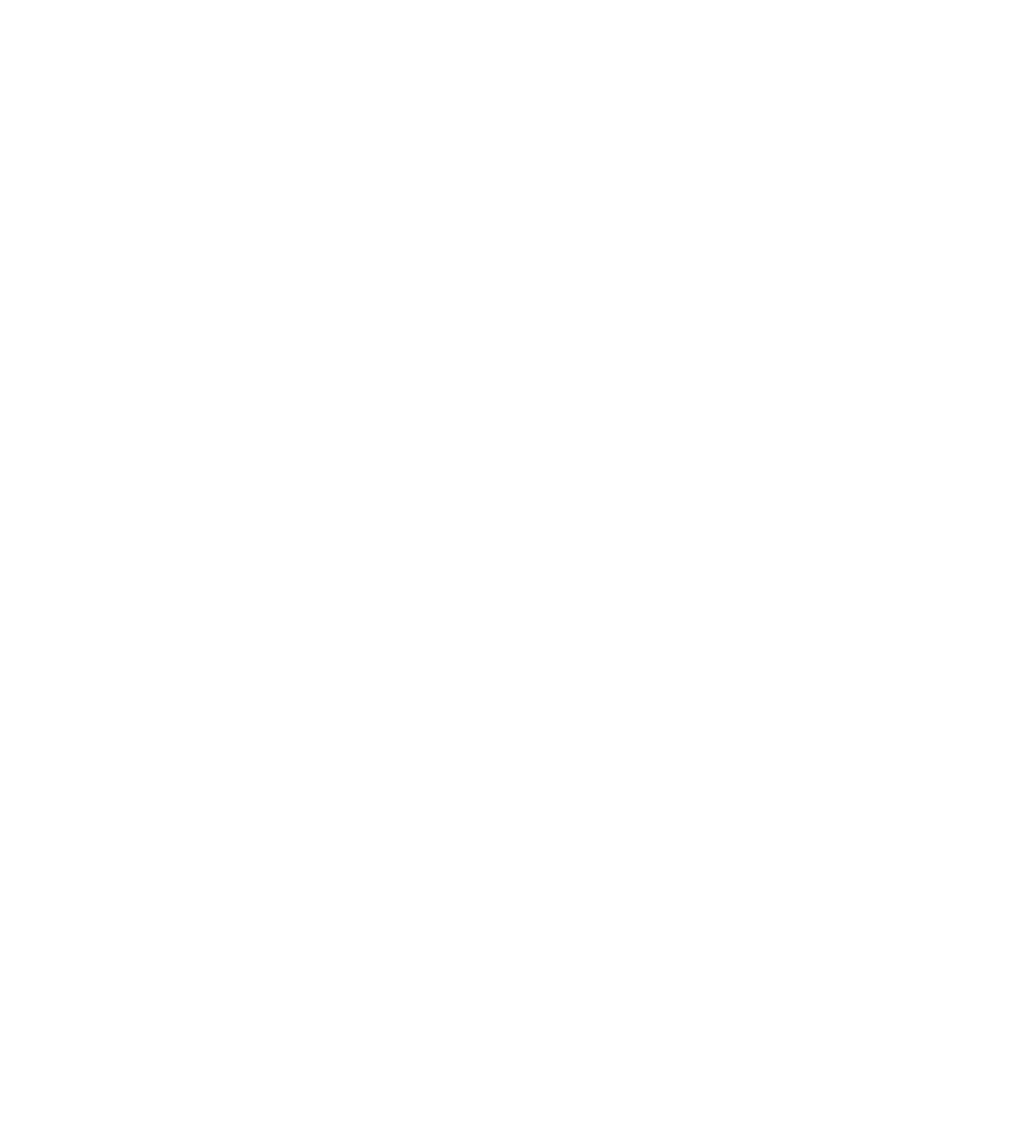
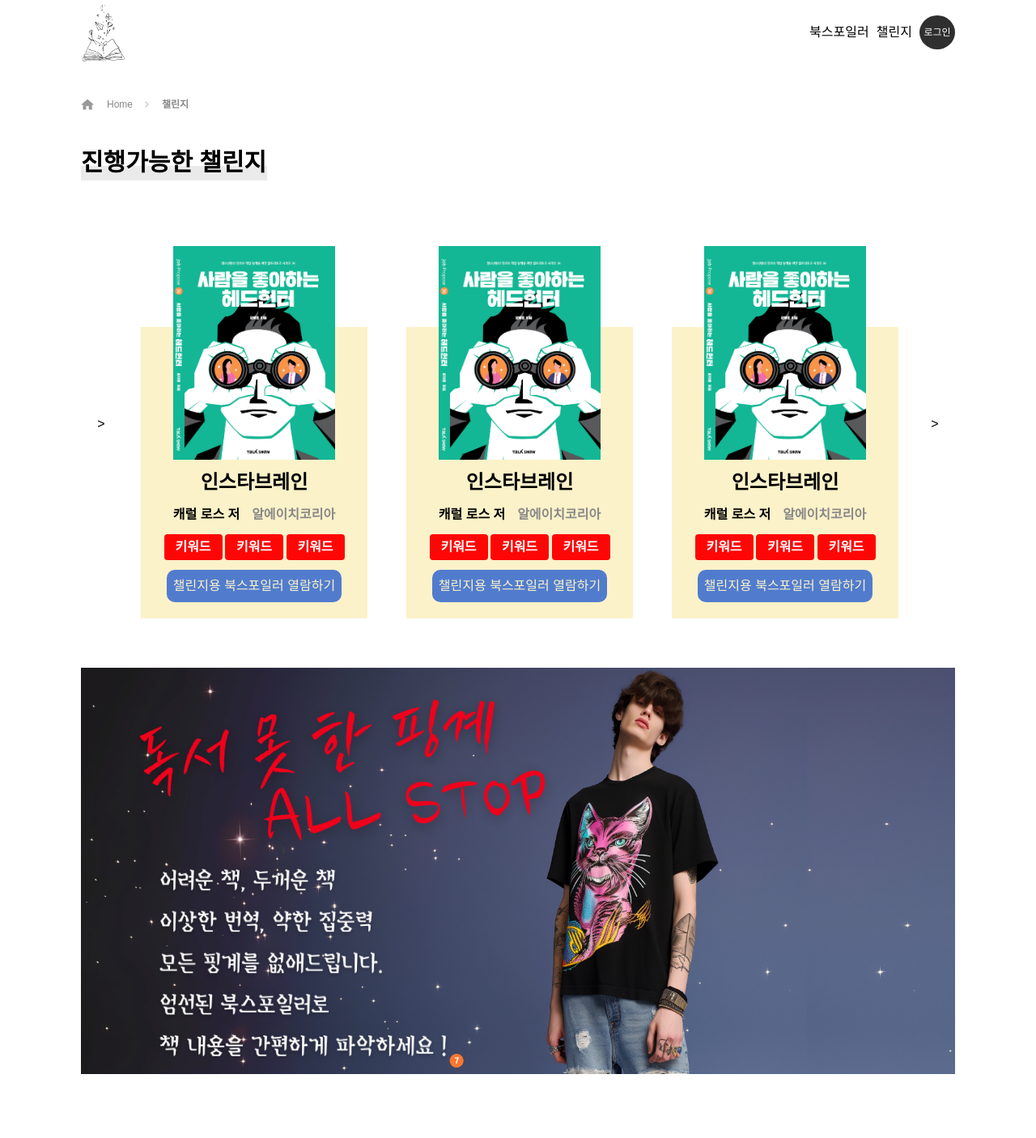
Before and after one commit to OZ-Coding-School/oz_02_collabo-004, a React (Vite) app: page /challenge in a window 1280 px wide. Before the commit this address had no page. Shown: the top 1406 px of the page at 81% size. Before the commit the page ends 800 px from the top, so only its background shows below. Built offline with nearby package versions, Linux system fonts and the light colour scheme; a web font is replaced by a local one.

Commit message:
[Feat] ChallengeDetailPage

```diff
--- a/src/App.jsx
+++ b/src/App.jsx
@@ -1,5 +1,5 @@
-import { Route, Routes } from 'react-router-dom';
-import Layout from './components/Layout';
+import { Route, Routes } from "react-router-dom";
+import Layout from "./components/Layout";
 import {
   BookSpoilerDetailPage,
   BookSpoilerPage,
@@ -8,7 +8,8 @@ import {
   StyleGuide,
   ChallengeActionPage,
   MyPaymentListPage,
-} from './pages';
+  ChallengePage,
+} from "./pages";
 
 function App() {
   return (
@@ -20,6 +21,7 @@ function App() {
         <Route path="/bookspoiler" element={<BookSpoilerPage />} />
         <Route path="/bookspoilerdetail" element={<BookSpoilerDetailPage />} />
         <Route path="/challengeaction" element={<ChallengeActionPage />} />
+        <Route path="/challenge" element={<ChallengePage />} />
         <Route path="/mypaymentlist" element={<MyPaymentListPage />} />
       </Route>
     </Routes>
--- a/src/pages/Challenge/ChallengePage.jsx
+++ b/src/pages/Challenge/ChallengePage.jsx
@@ -1,7 +1,50 @@
+import mainBanner from "../../assets/images/mainBanner.png";
+import BookCaroussel from "../../components/BookCaroussel/BookCarrousel";
+import Location from "../../components/@common/Location";
+
 const ChallengePage = () => {
   return (
-    <div>ChallengePage</div>
-  )
-}
+    <div className="w-full flex justify-center pt-[80px]">
+      <div className="flex flex-col md justify-center pt-10 pb-20">
+        {/* <div className="w-full flex justify-center pt-[80px]">
+      <div className="flex flex-col items-center pt-10 pb-20 gap-20"> */}
+        <Location
+          number={2}
+          link1="/"
+          link2="/challenge"
+          depth1="Home"
+          depthLast="챌린지"
+        />
+        <div className="flex flex-col gap-14 pt-10">
+          <p className="font30 font800 w-[230px] textHighlight">
+            진행가능한 챌린지
+          </p>
+          <div
+            className="
+        justify-evenly flex items-center slide_carrousel w-[1080px] h-[490px]"
+          >
+            <p>></p>
+            <div className="justify-evenly flex items-center slide_carrousel w-[980px] h-[490px] overflow-hidden">
+              <BookCaroussel></BookCaroussel>
+              <BookCaroussel></BookCaroussel>
+              <BookCaroussel></BookCaroussel>
+              <BookCaroussel></BookCaroussel>
+              <BookCaroussel></BookCaroussel>
+            </div>
+            <p>></p>
+          </div>
+          <div className="w-full">
+            {/* 챌린지 설명 하드코딩 부분 */}
+            <img
+              src={mainBanner}
+              alt="메인 배너 이미지"
+              className="w-[1080px]"
+            ></img>
+          </div>
+        </div>
+      </div>
+    </div>
+  );
+};
 
-export default ChallengePage
+export default ChallengePage;
```
